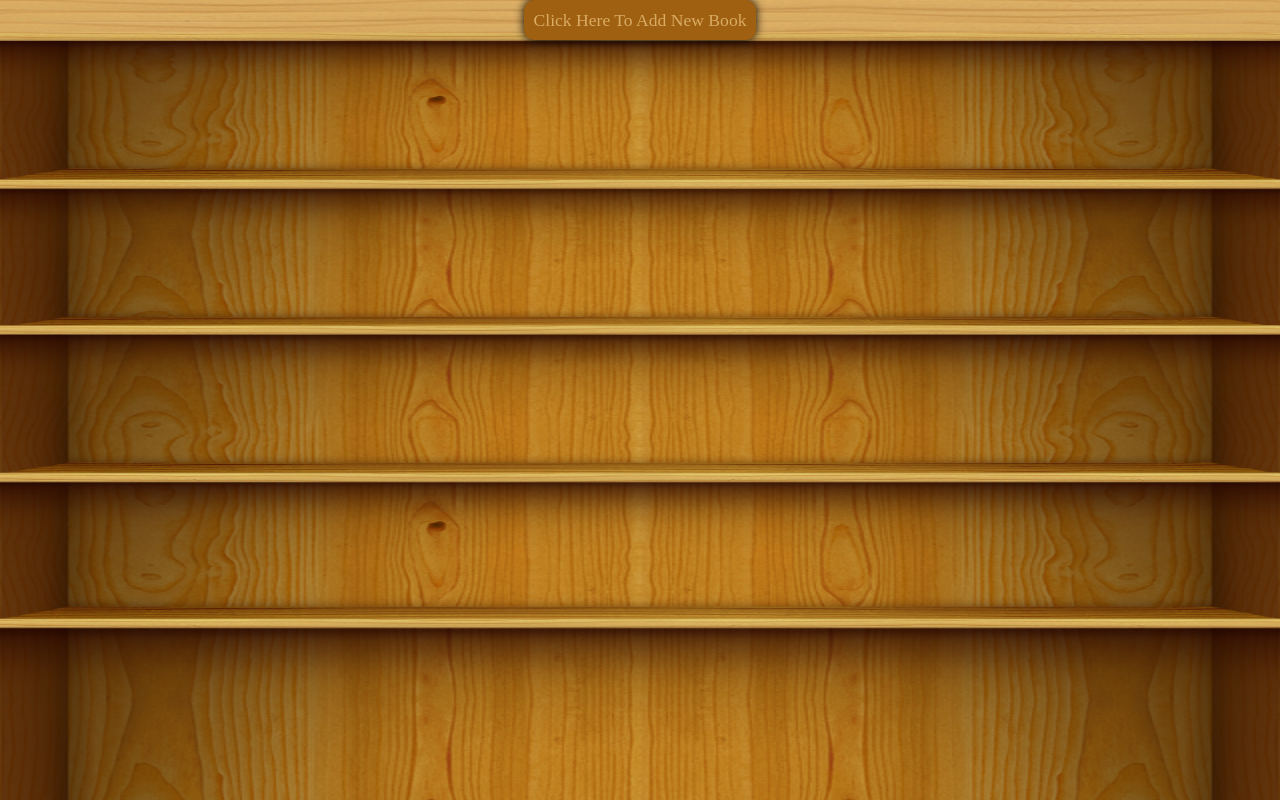
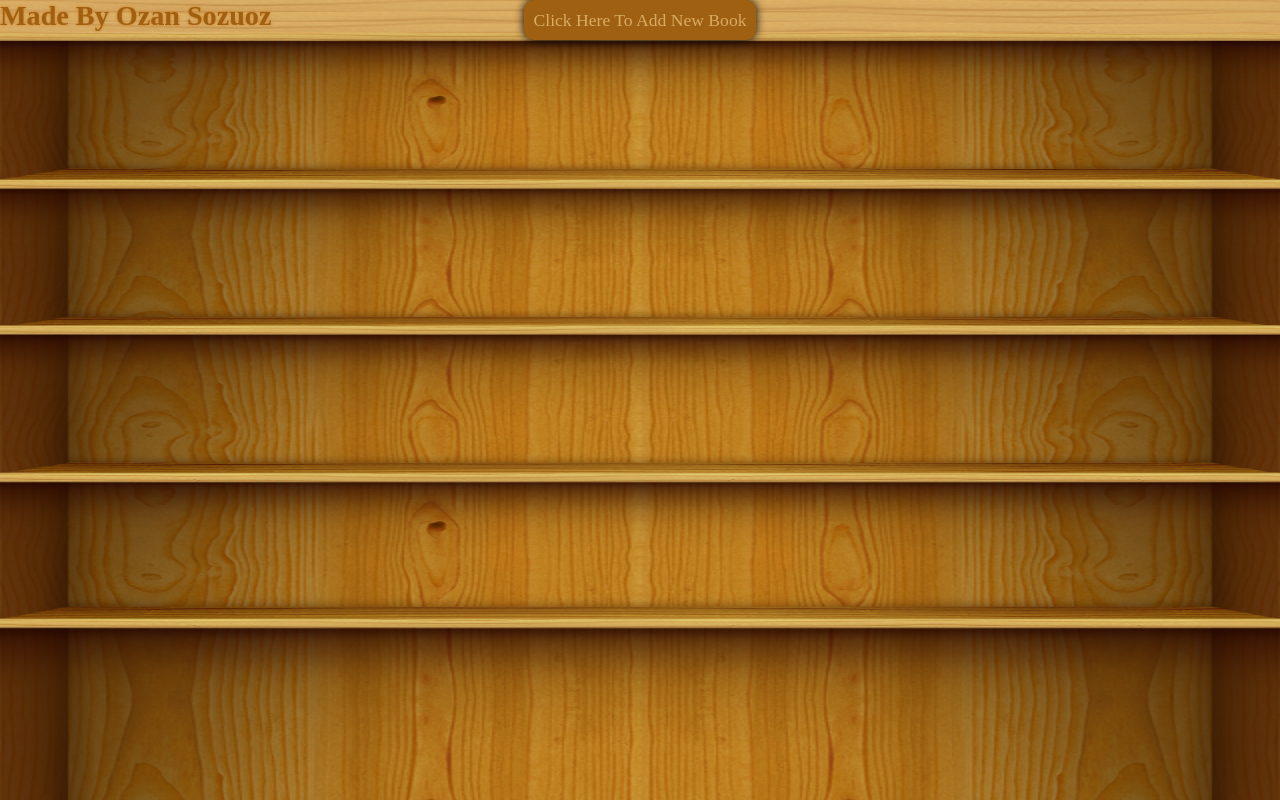
Before and after one commit to ozansozuozgit/library, a plain HTML site: page index.html in a window 1280 px wide. Drawn offline with nearby package versions, Linux system fonts and the light colour scheme.

Commit message:
add github link to top-left

```diff
--- a/index.html
+++ b/index.html
@@ -13,8 +13,8 @@
 </head>
 
 <body>
+    <a href="https://github.com/ozansozuozgit" target="_blank">Made By Ozan Sozuoz</a>
     <img id="bookshelf-background" src="images/bookshelf.png" alt="">
-
     <div class="bg-modal">
         <div class="modal-content">
             <div class="close">+</div>
--- a/scripts/script.js
+++ b/scripts/script.js
@@ -1,4 +1,3 @@
-// Add animation and database capability
 const submit = document.querySelector("input[type=submit]");
 const bgModal = document.querySelector(".bg-modal");
 const bookModal = document.querySelector(".book-modal");
--- a/styles/styles.css
+++ b/styles/styles.css
@@ -1,7 +1,17 @@
 body {
   height: 100vh;
 }
-
+a {
+  position: absolute;
+  color: #694f34;
+  font-weight: bolder;
+  text-shadow: 0 0 3px #d17c20;
+  text-decoration: none;
+  font-size: 2.2vw;
+}
+a:hover {
+  color: #9f6111;
+}
 #bookshelf-background {
   position: absolute;
   z-index: -1;
```
